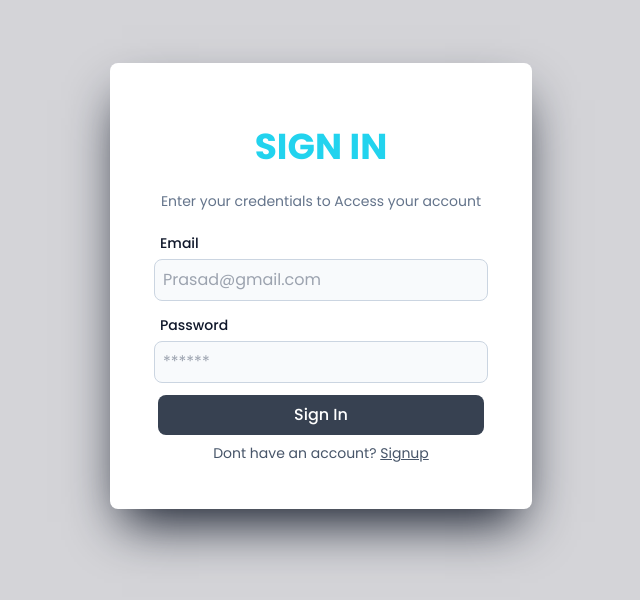
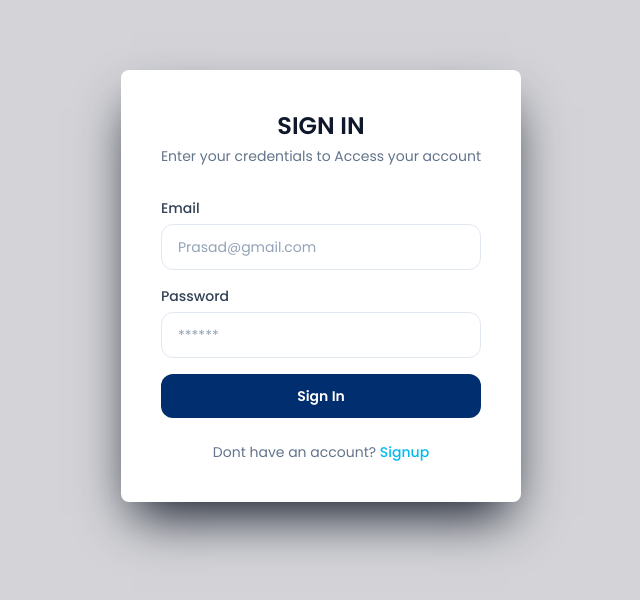
Before and after one commit to Prasadkadam03/PayTM, a React (Vite) app in the folder frontend/: page /signin in a window 1280 px wide. Shown: the part 114-714 px from the top of the page, without its empty margins (319-959 px from the left). Built offline with nearby package versions, Linux system fonts and the light colour scheme.

Commit message:
updated base components

```diff
--- a/frontend/src/Components/BottomWarning.jsx
+++ b/frontend/src/Components/BottomWarning.jsx
@@ -1,11 +1,10 @@
 import { Link } from "react-router-dom"
 
 export const BottomWarning = ({ label, page, to }) => {
-    return <div className="text-sm text-slate-600 pb-1.5" >
+    return <p className="mt-6 text-center text-sm text-slate-500">
         {label}
-        <Link className="text-slate-650 underline" to={to}>
+        <Link className="font-medium text-brand hover:underline" to={to}>
             {page}
         </Link>
-    </div>
-
+    </p>
 }
--- a/frontend/src/Components/Button.jsx
+++ b/frontend/src/Components/Button.jsx
@@ -1,9 +1,17 @@
-export const Button = ({ label , onPress }) => {
+export const Button = ({ label, onPress, variant = "primary", type = "button", disabled = false }) => {
+    const styles = {
+        primary: "bg-brand-navy text-white hover:bg-brand-dark",
+        secondary: "bg-white text-brand-navy border border-slate-200 hover:border-brand hover:text-brand",
+    };
+
     return (
-      <div className="sm:py-2 sm:px-2 py-2 pl-0.5 pr-0">
-        <button onClick={onPress} className="bg-gray-700 hover:bg-gray-900  text-white font-medium px-3 py-2 rounded-lg w-full h-1/2">
-        {label}
-      </button>
-      </div>
+        <button
+            type={type}
+            onClick={onPress}
+            disabled={disabled}
+            className={`w-full rounded-xl px-4 py-3 text-sm font-semibold transition-colors focus:outline-none focus-visible:ring-2 focus-visible:ring-brand focus-visible:ring-offset-2 disabled:cursor-not-allowed disabled:opacity-60 ${styles[variant]}`}
+        >
+            {label}
+        </button>
     );
-  };
+};
--- a/frontend/src/Components/Heading.jsx
+++ b/frontend/src/Components/Heading.jsx
@@ -1,5 +1,3 @@
-export const Heading = ({label}) => {
-    return <>
-        <div className=" font-bold font-sans text-cyan-400 text-4xl py-6" >{label}</div>
-    </>
+export const Heading = ({ label }) => {
+    return <h1 className="text-2xl font-semibold text-slate-900">{label}</h1>
 }
--- a/frontend/src/Components/InputBox.jsx
+++ b/frontend/src/Components/InputBox.jsx
@@ -1,8 +1,13 @@
-export const InputBox = ({ label, placeholder , onChange}) => {
-    return <div className="p-1 ">
-        <div className=" flex flex-start block p-1.5 text-sm font-medium ">
-            {label}
-        </div>
-        <input onChange={onChange} placeholder={placeholder} className=" bg-slate-50 border border-slate-300 text-bold text-medium rounded-lg  w-full p-2" required />
-    </div>
+export const InputBox = ({ label, placeholder, onChange, type = "text", autoComplete }) => {
+    return <label className="block text-left mb-4">
+        <span className="block mb-1.5 text-sm font-medium text-slate-700">{label}</span>
+        <input
+            onChange={onChange}
+            placeholder={placeholder}
+            type={type}
+            autoComplete={autoComplete}
+            className="w-full rounded-xl border border-slate-200 bg-white px-4 py-3 text-sm text-slate-900 placeholder:text-slate-400 outline-none transition focus:border-brand focus:ring-4 focus:ring-brand/15"
+            required
+        />
+    </label>
 }
--- a/frontend/src/Components/SubHeading.jsx
+++ b/frontend/src/Components/SubHeading.jsx
@@ -1,5 +1,3 @@
-export const SubHeading = ({label}) => {
-    return <>
-        <div className="text-slate-500 font-small text-sm pb-3" >{label}</div>
-    </>
+export const SubHeading = ({ label }) => {
+    return <p className="mt-1 mb-8 text-sm text-slate-500">{label}</p>
 }
```
